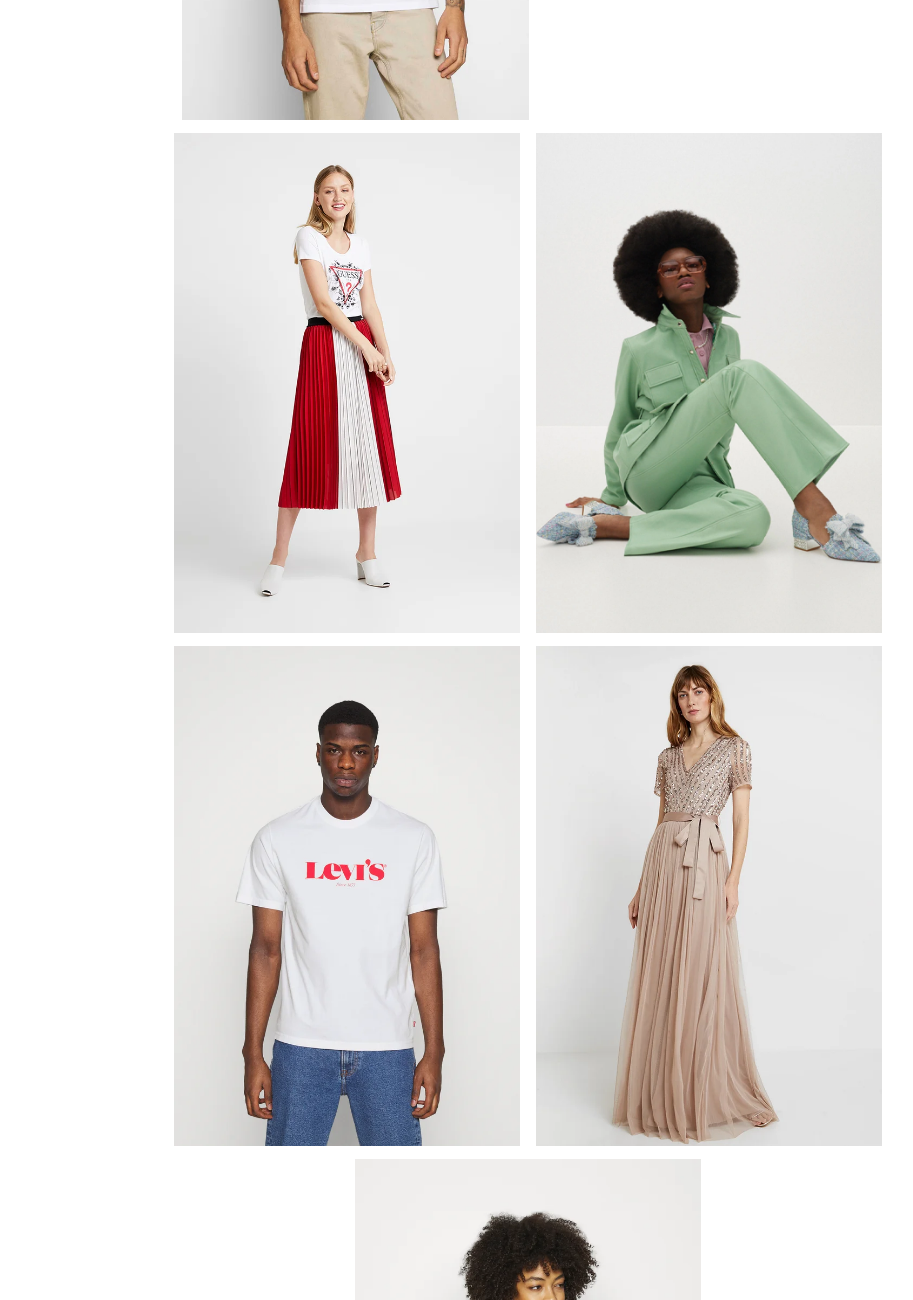
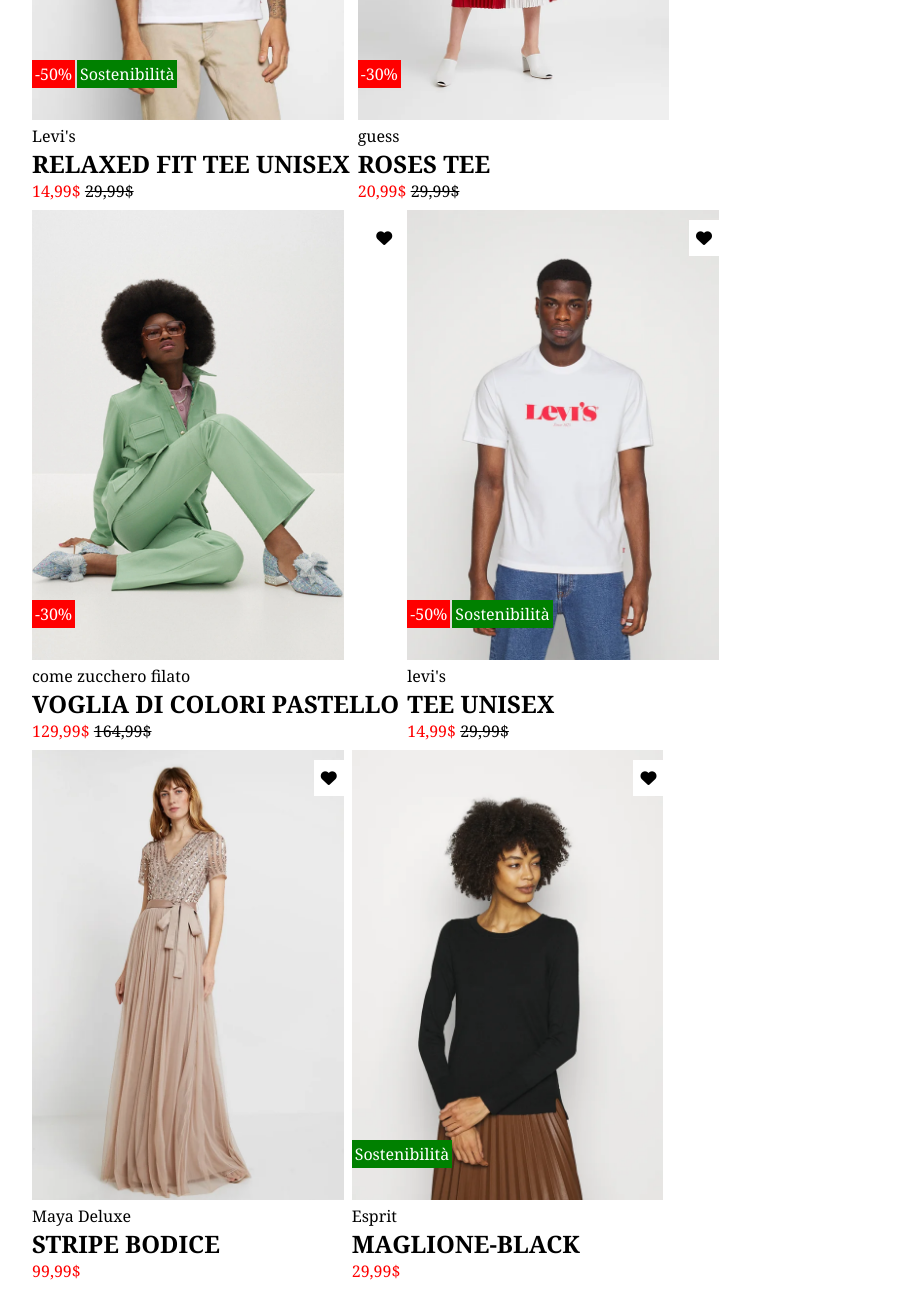
Before and after one commit to gabrielebarcellona/html-css-boolando, a plain HTML site: page index.html in a window 1280 px wide. Shown: the part 480-1780 px from the top of the page, without its empty margins (108-1021 px from the left). Drawn offline with Linux system fonts and the light colour scheme.

Commit message:
add more structure

```diff
--- a/index.html
+++ b/index.html
@@ -23,34 +23,72 @@
     <main>
          <div class="container">
 
-              <div class="two-position"><img height="500px" src="img/1.webp" alt=""></div>
+             <div class="two-position">
+                    <div class="sconto-rosso">-50%</div>
+                    <div class="tabella-verde">Sostenibilità</div>
+                    <div class="cuoricino"><i class="fa-solid fa-heart"></i></div>
+                    <img height="450px" src="img/1.webp" alt="">
                     <div class="description">
-                <h2>dwudwnudwnwdnwdunudw</h2>
+                        Levi's
+                       <h2>RELAXED FIT TEE UNISEX</h2>
+                       <div class="price">14,99$ <span class="prezzo-tagliato">29,99$</span></div>
+                    </div>
              </div>
 
-              <div class="two-position"><img height="500px" src="img/2b.webp" alt=""></div>
+              <div class="one-position">
+                  <div class="sconto-rosso">-30%</div>
+                  <div class="cuoricino"><i class="fa-solid fa-heart"></i></div>
+                   <img height="450px" src="img/2b.webp" alt="">
                    <div class="description">
-                <h2></h2>
+                    guess
+                    <h2>ROSES TEE</h2>
+                    <div class="price">20,99$ <span class="prezzo-tagliato">29,99$</span></div>
+                   </div>
              </div>
 
-              <div class="two-position"><img height="500px" src="img/3.webp" alt=""></div>
+              <div class="one-position">
+                    <div class="sconto-rosso">-30%</div>
+                    <div class="cuoricino"><i class="fa-solid fa-heart"></i></div>
+                    <img height="450px" src="img/3.webp" alt="">
                     <div class="description">
-                <h2></h2>
+                    come zucchero filato
+                    <h2>VOGLIA DI COLORI PASTELLO</h2>
+                    <div class="price">129,99$ <span class="prezzo-tagliato">164,99$</span></div>
+                   </div>
             </div>
 
-              <div class="two-position"><img height="500px" src="img/4.webp" alt=""></div>
+              <div class="two-position">
+                       <div class="sconto-rosso">-50%</div>
+                       <div class="tabella-verde">Sostenibilità</div>
+                       <div class="cuoricino"><i class="fa-solid fa-heart"></i></div>
+                       <img height="450px" src="img/4.webp" alt="">
                         <div class="description">
-                <h2></h2>
+                        levi's
+                        <h2>TEE UNISEX</h2>
+                        <div class="price">14,99$ <span class="prezzo-tagliato">29,99$</span></div>
                     </div>
 
-              <div class="two-position"><img height="500px" src="img/5.webp" alt=""></div>
-              <div class="description">
-                <h2></h2>
              </div>
 
-              <div class="two-position"><img height="500px" src="img/6.webp" alt=""></div>
+              <div class="no-position">
+                      <div class="cuoricino"><i class="fa-solid fa-heart"></i></div>
+                      <img height="450px" src="img/5.webp" alt="">
                       <div class="description">
-                <h2></h2>
+                           Maya Deluxe
+                          <h2>STRIPE BODICE</h2>
+                          <div class="price">99,99$</div>
+                      </div>
+             </div>
+
+             <div class="one-position">
+                    <div class="tabella-verde2">Sostenibilità</div>
+                    <div class="cuoricino"><i class="fa-solid fa-heart"></i></div>
+                      <img height="450px" src="img/6.webp" alt="">
+                    <div class="description">
+                          Esprit
+                          <h2>MAGLIONE-BLACK</h2>
+                          <div class="price">29,99$</div>
+                    </div>
              </div>
        </div>
     </main>
--- a/style.css
+++ b/style.css
@@ -14,9 +14,9 @@
     width: 100%;
     display: flex;
     color: white;
-  height: 60px;
-  background-color: rgba(237, 107, 0, 0.989);
-  justify-content: space-around;
+    height: 60px;
+    background-color: rgba(237, 107, 0, 0.989);
+    justify-content: space-around;
 }
 .parol{
     margin-top: 20px;
@@ -39,16 +39,70 @@
 }
 
 .container{
+    margin-top: 150px;
+    display: flex;
     flex-wrap: wrap;
-    margin-top: 100px;
-    display: flex;
-    justify-content: center;
     gap: 0.5rem;
-    margin-inline:200px ;
-    padding-bottom: 50px;
-
+    max-width:1000px;
+    margin-inline: auto;
+    margin-bottom: 30px;
 }
 
+.two-position{
+  position: relative;
+}
+
+.sconto-rosso{
+position: absolute;
+left: 0;
+top: 390px;
+border: solid red;
+background-color: red;
+color: white;
+}
+
+.tabella-verde{
+    position: absolute;
+    left: 45px;
+    top: 390px;
+    border: solid green;
+    background-color: green;
+    color: white;
+}
+
+.cuoricino{
+    position: absolute;
+    right: 0;
+    top: 10px;
+    border: solid white 7px;
+    background-color: white;
+}
+
+.price{
+    color: red;
+}
+
+.prezzo-tagliato{
+    text-decoration: line-through;
+    color: black;
+}
+
+.one-position{
+    position: relative;
+}
+
+.no-position{
+    position: relative;
+}
+
+.tabella-verde2{
+    position: absolute;
+    left: 0;
+    top: 390px;
+    border: solid green;
+    background-color: green;
+    color: white;
+}
 
 .container2{
     background-color: black;
```
Also changed, not shown: boolando_hover.png (added). Lines whose indentation alone changed are shown as unchanged.
